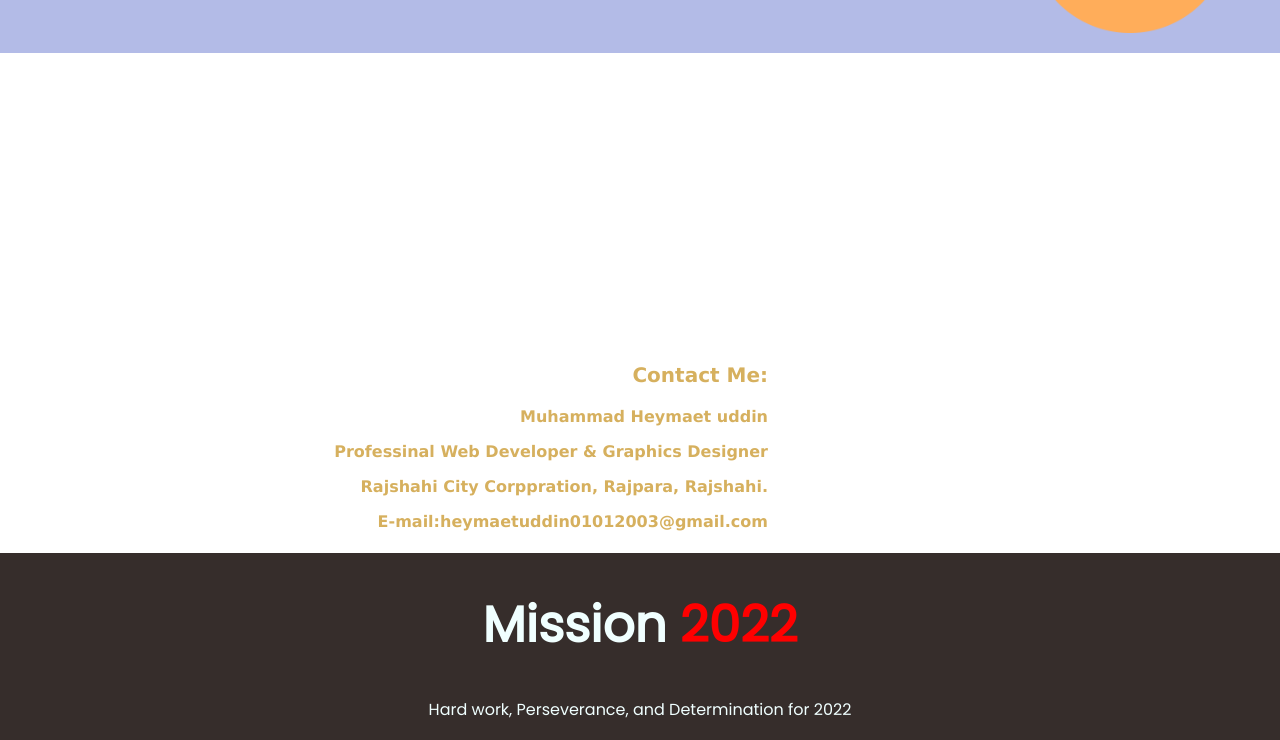
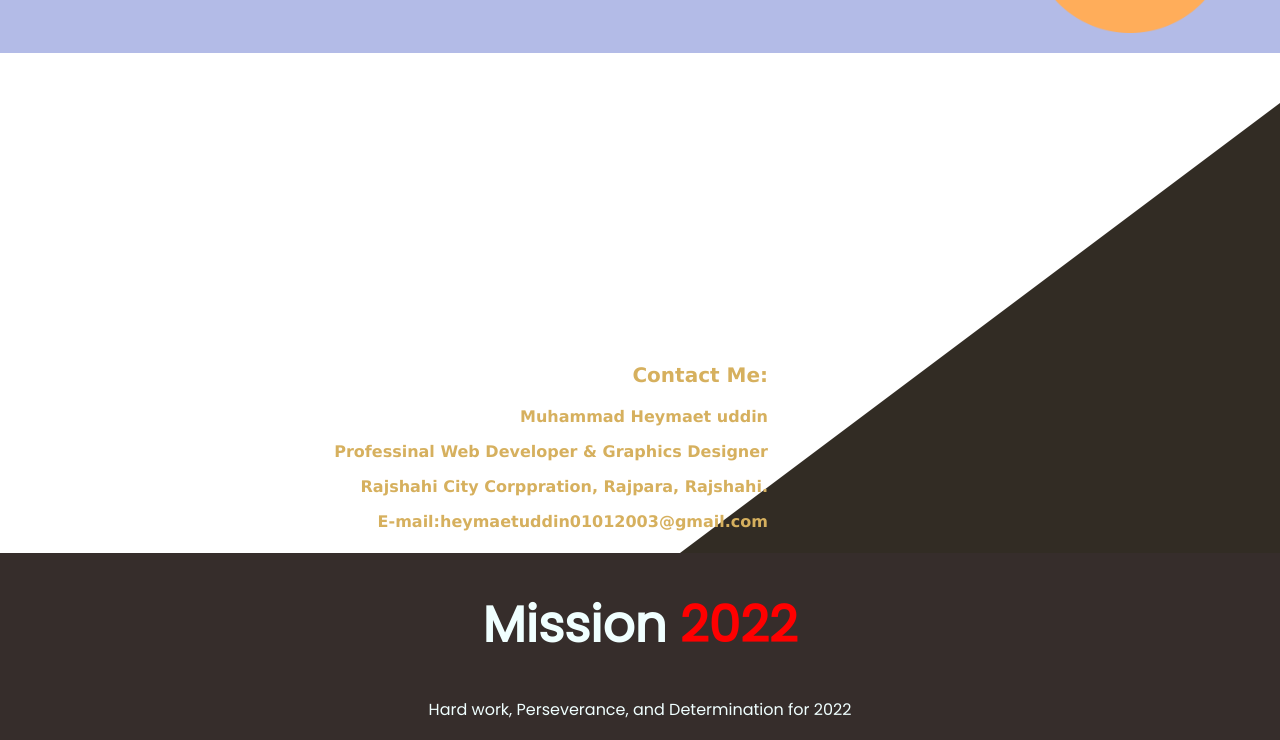
Before and after one commit to HeymatUddin/Assignment-01, a plain HTML site: page index.html in a window 1280 px wide. Shown: the part 2144-2884 px from the top of the page. Drawn offline with Linux system fonts and the light colour scheme.

Commit message:
image correction

```diff
--- a/style.css
+++ b/style.css
@@ -106,7 +106,7 @@ p{
     padding-left:0px;
 }
 #fifth-sec{
-background-image: url(nice.png);
+background-image: url(images/nice.png);
 background-size: 50%;
 height: 450px;
 background-repeat: no-repeat;
```
